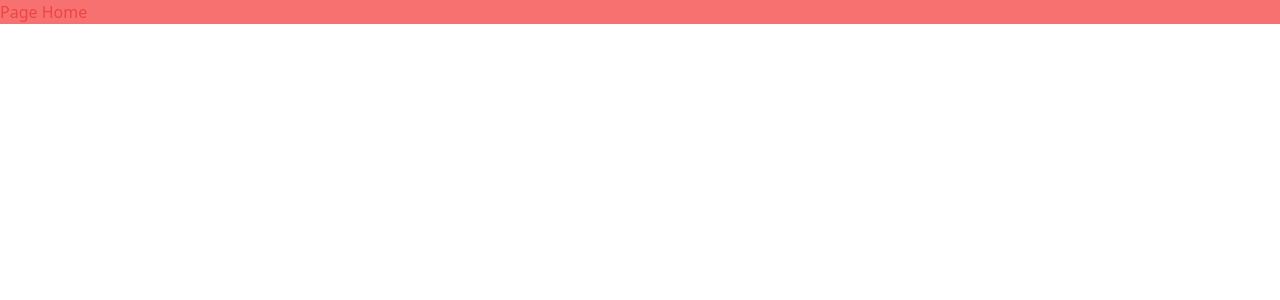
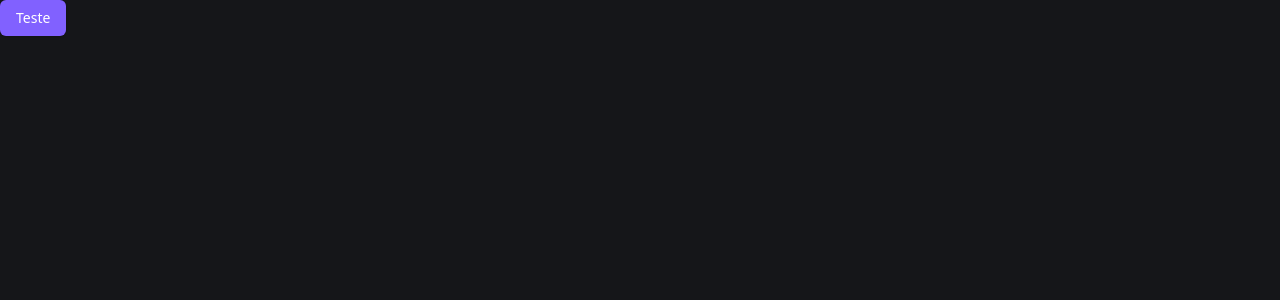
Before and after one commit to GustavobFarias/farias-barber-tech, a Next.js app: page / in a window 1280 px wide. Shown: the top 300 px of the page. Built offline with nearby package versions, Linux system fonts and the light colour scheme.

Commit message:
chore: add shadcn setup

```diff
--- a/package.json
+++ b/package.json
@@ -11,6 +11,7 @@
   "dependencies": {
     "@prisma/adapter-pg": "^7.3.0",
     "@prisma/client": "^7.3.0",
+    "@radix-ui/react-slot": "^1.2.4",
     "class-variance-authority": "^0.7.1",
     "clsx": "^2.1.1",
     "lucide-react": "^0.563.0",
--- /dev/null
+++ b/src/app/_components/ui/button.tsx
@@ -0,0 +1,57 @@
+import * as React from "react"
+import { Slot } from "@radix-ui/react-slot"
+import { cva, type VariantProps } from "class-variance-authority"
+
+import { cn } from "@/app/_lib/utils"
+
+const buttonVariants = cva(
+  "inline-flex items-center justify-center gap-2 whitespace-nowrap rounded-md text-sm font-medium transition-colors focus-visible:outline-none focus-visible:ring-1 focus-visible:ring-ring disabled:pointer-events-none disabled:opacity-50 [&_svg]:pointer-events-none [&_svg]:size-4 [&_svg]:shrink-0",
+  {
+    variants: {
+      variant: {
+        default:
+          "bg-primary text-primary-foreground shadow hover:bg-primary/90",
+        destructive:
+          "bg-destructive text-destructive-foreground shadow-sm hover:bg-destructive/90",
+        outline:
+          "border border-input bg-background shadow-sm hover:bg-accent hover:text-accent-foreground",
+        secondary:
+          "bg-secondary text-secondary-foreground shadow-sm hover:bg-secondary/80",
+        ghost: "hover:bg-accent hover:text-accent-foreground",
+        link: "text-primary underline-offset-4 hover:underline",
+      },
+      size: {
+        default: "h-9 px-4 py-2",
+        sm: "h-8 rounded-md px-3 text-xs",
+        lg: "h-10 rounded-md px-8",
+        icon: "h-9 w-9",
+      },
+    },
+    defaultVariants: {
+      variant: "default",
+      size: "default",
+    },
+  }
+)
+
+export interface ButtonProps
+  extends React.ButtonHTMLAttributes<HTMLButtonElement>,
+    VariantProps<typeof buttonVariants> {
+  asChild?: boolean
+}
+
+const Button = React.forwardRef<HTMLButtonElement, ButtonProps>(
+  ({ className, variant, size, asChild = false, ...props }, ref) => {
+    const Comp = asChild ? Slot : "button"
+    return (
+      <Comp
+        className={cn(buttonVariants({ variant, size, className }))}
+        ref={ref}
+        {...props}
+      />
+    )
+  }
+)
+Button.displayName = "Button"
+
+export { Button, buttonVariants }
--- a/src/app/globals.css
+++ b/src/app/globals.css
@@ -2,77 +2,48 @@
 @tailwind components;
 @tailwind utilities;
 
-@layer utilities {
-  .text-balance {
-    text-wrap: balance;
+@layer base {
+  .dark {
+    --background: 225 9% 9%;
+    --foreground: 210 40% 98%;
+
+    --card: 228 9% 11%;
+    --card-foreground: 210 40% 98%;
+
+    --popover: 228 9% 11%;
+    --popover-foreground: 210 40% 98%;
+
+    --primary: 252 100% 69%;
+    --primary-foreground: 0 0% 100%;
+
+    --secondary: 228 6% 16%;
+    --secondary-foreground: 210 40% 98%;
+
+    --muted: 228 6% 16%;
+    --muted-foreground: 215 20.2% 65.1%;
+
+    --accent: 228 6% 16%;
+    --accent-foreground: 210 40% 98%;
+
+    --destructive: 0 84% 60%;
+    --destructive-foreground: 210 40% 98%;
+
+    --border: 228 6% 16%;
+    --input: 228 6% 16%;
+    --ring: 212.7 26.8% 83.9%;
+
+    --radius: 0.5rem;
   }
 }
 
-
-
 @layer base {
-  :root {
-    --background: 0 0% 100%;
-    --foreground: 0 0% 3.9%;
-    --card: 0 0% 100%;
-    --card-foreground: 0 0% 3.9%;
-    --popover: 0 0% 100%;
-    --popover-foreground: 0 0% 3.9%;
-    --primary: 0 0% 9%;
-    --primary-foreground: 0 0% 98%;
-    --secondary: 0 0% 96.1%;
-    --secondary-foreground: 0 0% 9%;
-    --muted: 0 0% 96.1%;
-    --muted-foreground: 0 0% 45.1%;
-    --accent: 0 0% 96.1%;
-    --accent-foreground: 0 0% 9%;
-    --destructive: 0 84.2% 60.2%;
-    --destructive-foreground: 0 0% 98%;
-    --border: 0 0% 89.8%;
-    --input: 0 0% 89.8%;
-    --ring: 0 0% 3.9%;
-    --chart-1: 12 76% 61%;
-    --chart-2: 173 58% 39%;
-    --chart-3: 197 37% 24%;
-    --chart-4: 43 74% 66%;
-    --chart-5: 27 87% 67%;
-    --radius: 0.5rem;
+  * {
+    @apply border-border antialiased;
   }
-  .dark {
-    --background: 0 0% 3.9%;
-    --foreground: 0 0% 98%;
-    --card: 0 0% 3.9%;
-    --card-foreground: 0 0% 98%;
-    --popover: 0 0% 3.9%;
-    --popover-foreground: 0 0% 98%;
-    --primary: 0 0% 98%;
-    --primary-foreground: 0 0% 9%;
-    --secondary: 0 0% 14.9%;
-    --secondary-foreground: 0 0% 98%;
-    --muted: 0 0% 14.9%;
-    --muted-foreground: 0 0% 63.9%;
-    --accent: 0 0% 14.9%;
-    --accent-foreground: 0 0% 98%;
-    --destructive: 0 62.8% 30.6%;
-    --destructive-foreground: 0 0% 98%;
-    --border: 0 0% 14.9%;
-    --input: 0 0% 14.9%;
-    --ring: 0 0% 83.1%;
-    --chart-1: 220 70% 50%;
-    --chart-2: 160 60% 45%;
-    --chart-3: 30 80% 55%;
-    --chart-4: 280 65% 60%;
-    --chart-5: 340 75% 55%;
+  html {
+    @apply h-full;
+  }
+  body {
+    @apply h-full bg-background text-foreground;
   }
 }
-
-
-
-@layer base {
-  * {
-    @apply border-border;
-  }
-  body {
-    @apply bg-background text-foreground;
-  }
-}
--- a/src/app/layout.tsx
+++ b/src/app/layout.tsx
@@ -25,9 +25,7 @@ export default function RootLayout({
 }>) {
   return (
     <html lang="en">
-      <body
-        className={`${geistSans.variable} ${geistMono.variable} antialiased`}
-      >
+      <body className="dark">
         {children}
       </body>
     </html>
--- a/src/app/page.tsx
+++ b/src/app/page.tsx
@@ -1,7 +1,7 @@
+import { Button } from "./_components/ui/button";
+
 function Home() {
-  return (
-    <h1 className="text-red-500 mb-5 bg-red-400">Page Home</h1>
-  );
+  return <Button>Teste</Button>
 }
 
 export default Home;
```
Also changed, not shown: 1 other file (tests, documents, lock files or other folders).
